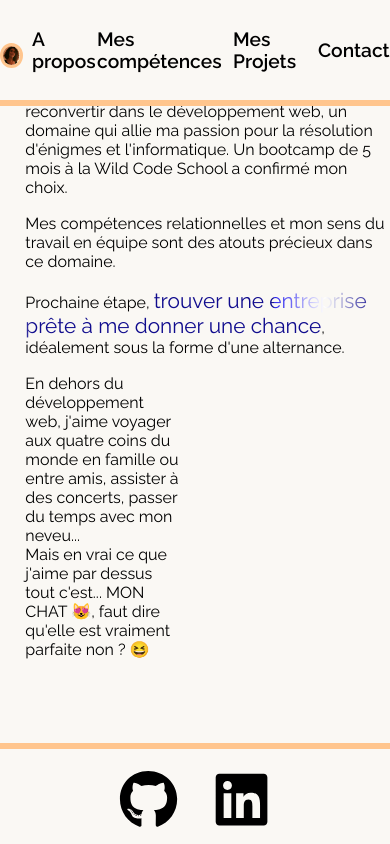
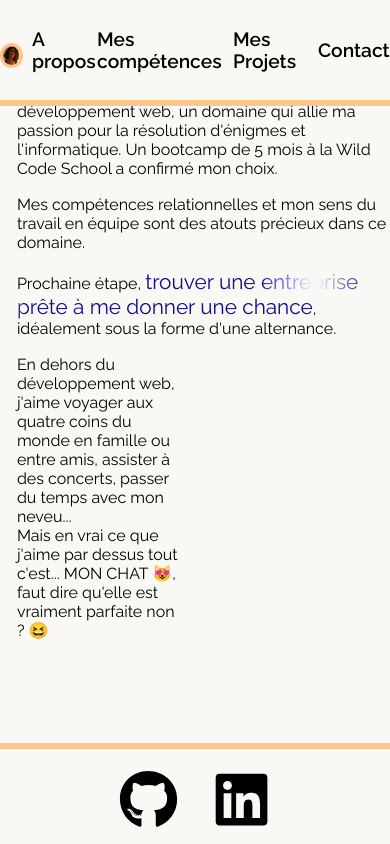
Before and after one commit to Coline1186/Portfolio, a React (Vite) app: page /#/about in a window 390 px wide. Shown: the top 844 px of the page. Built offline with nearby package versions, Linux system fonts and the light colour scheme; a web font is replaced by a local one.

Commit message:
beginning of responsive

```diff
--- a/src/components/About/About.css
+++ b/src/components/About/About.css
@@ -78,7 +78,7 @@
     margin-top: 0vh;
   }
   #about p {
-    padding-left: 3vh;
+    padding-left: 2vh;
     margin-bottom: 2vh;
   }
   .prg-responsive{
```
